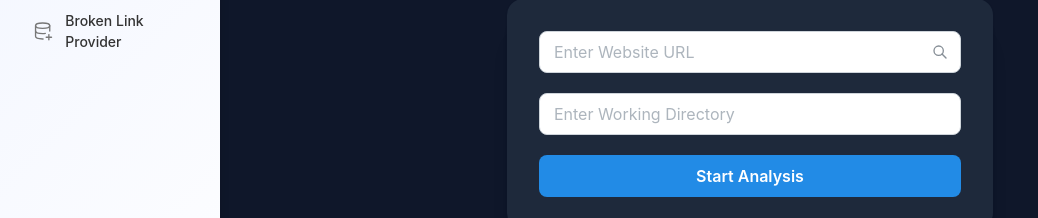
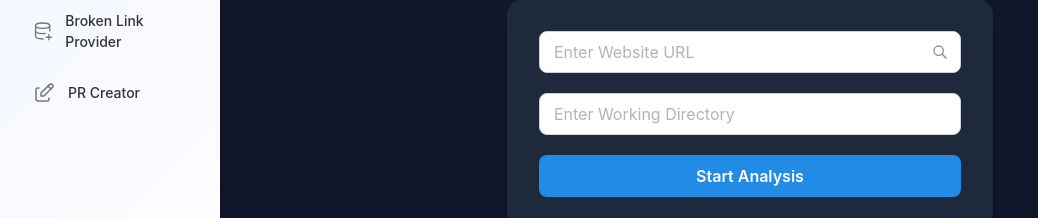
Before and after one commit to harshiill/CO-DED, a Next.js app: page /dashboard in a window 1280 px wide. Shown: the part 340-558 px from the top of the page, without its empty margins (0-1038 px from the left). Built offline with nearby package versions, Linux system fonts and the light colour scheme.

Commit message:
fetch_pr link is added with its logo

```diff
--- a/app/components/navbar/navbarminimal.tsx
+++ b/app/components/navbar/navbarminimal.tsx
@@ -20,6 +20,7 @@ const data = [
   { link: '/updatecontent', label: 'Content Update', icon: IconEdit },
   { link: '/content_add', label: 'Content Add', icon: IconDatabasePlus },
   { link: '/broken_links', label: 'Broken Link Provider', icon: IconDatabasePlus },
+  { link: '/fetch_pr', label: 'PR Creator', icon: IconEdit },
 ];
 
 export function NavbarMinimal() {
```
